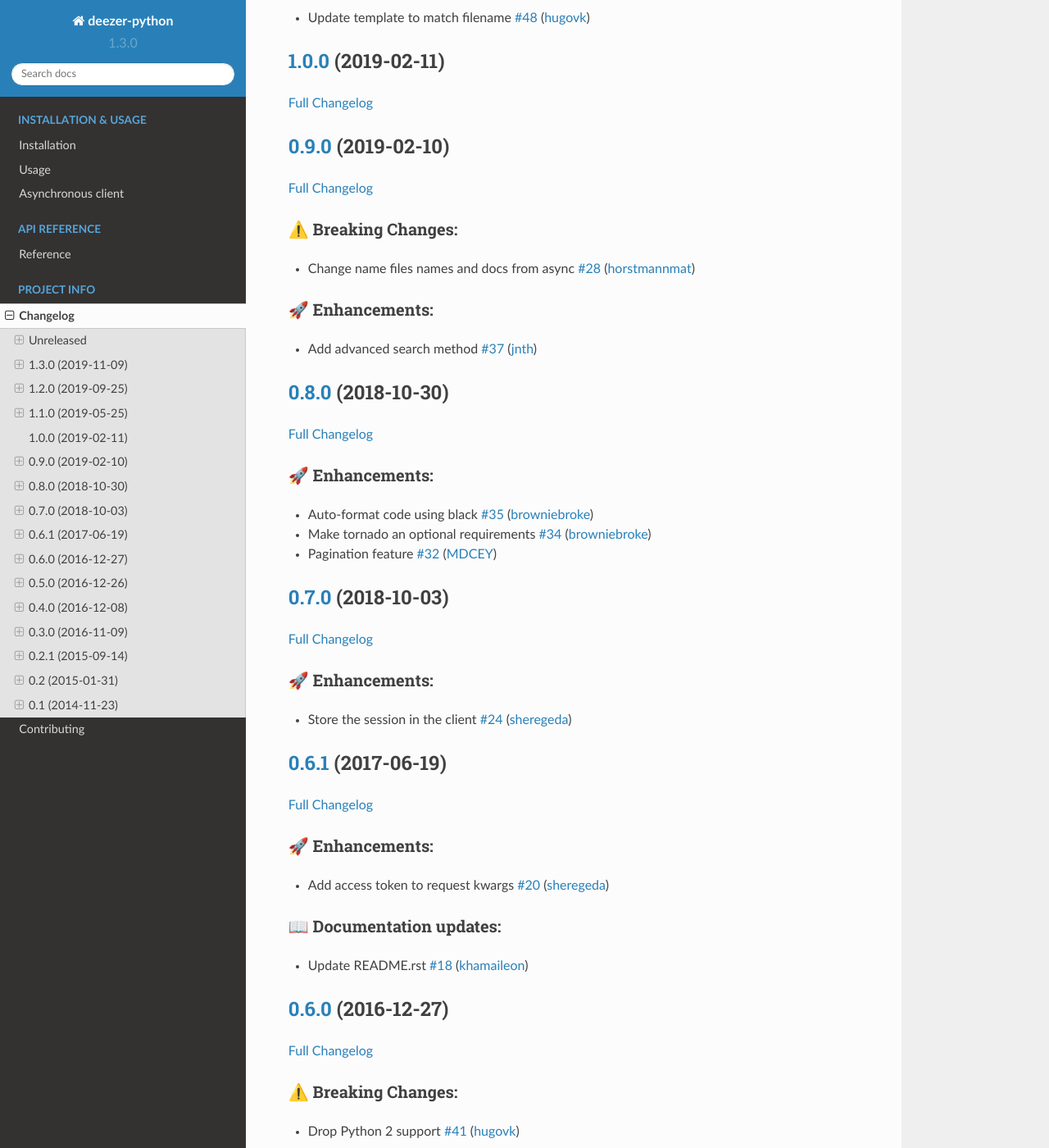
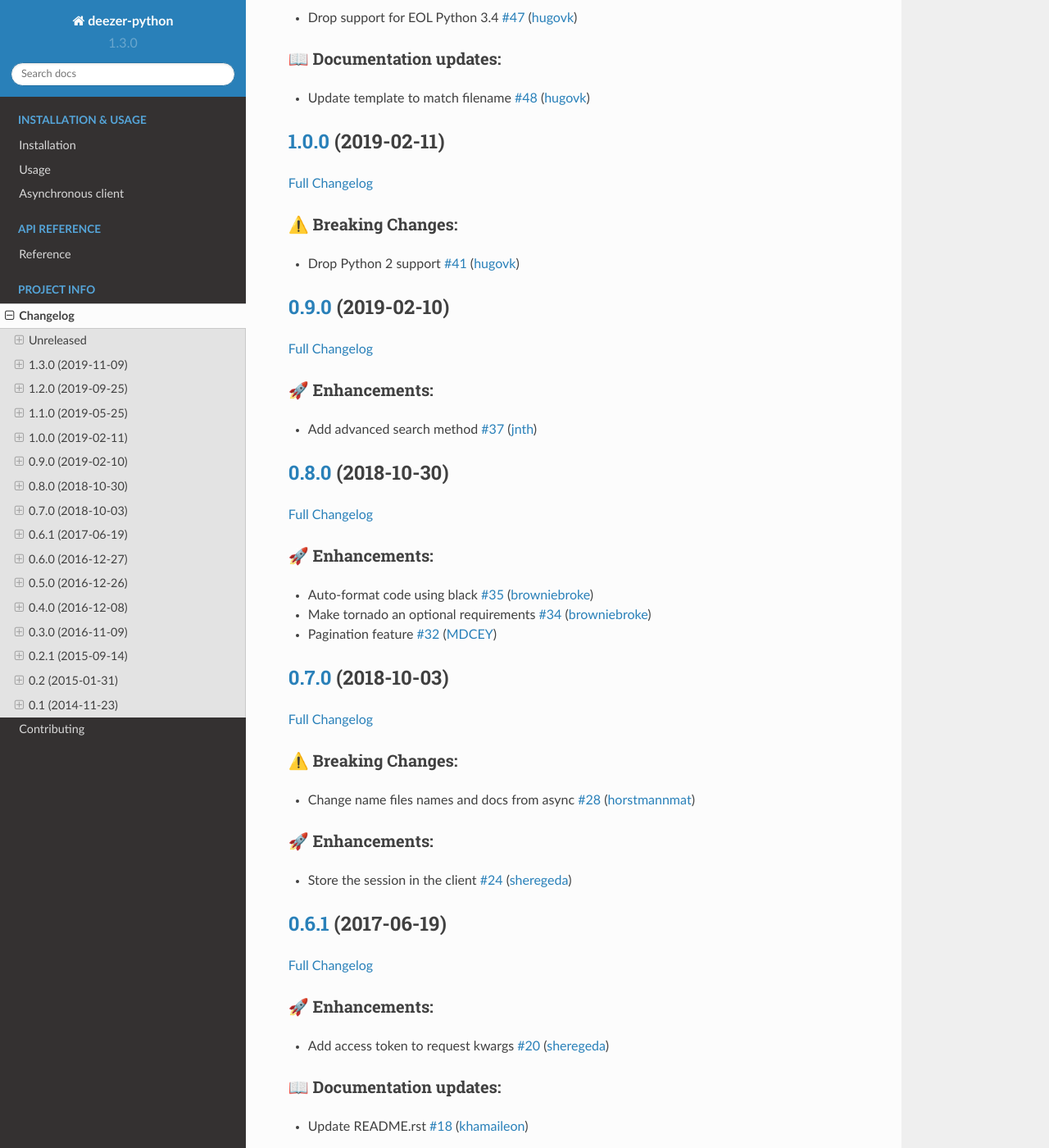
Before and after one commit to springer12/deezer-python, a Sphinx documentation site: the page built from docs/source/changelog.md, in a window 1280 px wide and 1400 px high, scrolled down 1276 px. Shown: the whole window at 82% size. Built offline with Sphinx 7.4.7 and the Read the Docs theme 2.0.0, drawn with Linux system fonts in a browser that asks for light colours; part of the change alters nothing that is shown; some of the changed text lies outside the part shown.

```diff
--- a/docs/source/changelog.md
+++ b/docs/source/changelog.md
@@ -3,6 +3,10 @@
 ## [Unreleased](https://github.com/browniebroke/deezer-python/tree/HEAD)
 
 [Full Changelog](https://github.com/browniebroke/deezer-python/compare/1.3.0...HEAD)
+
+### 🚀 Enhancements:
+
+- Use explicit kwargs for the Client class [\#79](https://github.com/browniebroke/deezer-python/pull/79) ([browniebroke](https://github.com/browniebroke))
 
 ### 📖 Documentation updates:
 
@@ -51,13 +55,13 @@
 
 [Full Changelog](https://github.com/browniebroke/deezer-python/compare/0.9.0...1.0.0)
 
+### ⚠️ Breaking Changes:
+
+- Drop Python 2 support [\#41](https://github.com/browniebroke/deezer-python/pull/41) ([hugovk](https://github.com/hugovk))
+
 ## [0.9.0](https://github.com/browniebroke/deezer-python/tree/0.9.0) (2019-02-10)
 
 [Full Changelog](https://github.com/browniebroke/deezer-python/compare/0.8.0...0.9.0)
-
-### ⚠️ Breaking Changes:
-
-- Change name files names and docs from async [\#28](https://github.com/browniebroke/deezer-python/pull/28) ([horstmannmat](https://github.com/horstmannmat))
 
 ### 🚀 Enhancements:
 
@@ -76,6 +80,10 @@
 ## [0.7.0](https://github.com/browniebroke/deezer-python/tree/0.7.0) (2018-10-03)
 
 [Full Changelog](https://github.com/browniebroke/deezer-python/compare/0.6.1...0.7.0)
+
+### ⚠️ Breaking Changes:
+
+- Change name files names and docs from async [\#28](https://github.com/browniebroke/deezer-python/pull/28) ([horstmannmat](https://github.com/horstmannmat))
 
 ### 🚀 Enhancements:
 
@@ -96,10 +104,6 @@
 ## [0.6.0](https://github.com/browniebroke/deezer-python/tree/0.6.0) (2016-12-27)
 
 [Full Changelog](https://github.com/browniebroke/deezer-python/compare/0.5.0...0.6.0)
-
-### ⚠️ Breaking Changes:
-
-- Drop Python 2 support [\#41](https://github.com/browniebroke/deezer-python/pull/41) ([hugovk](https://github.com/hugovk))
 
 ### 🚀 Enhancements:
 
```
